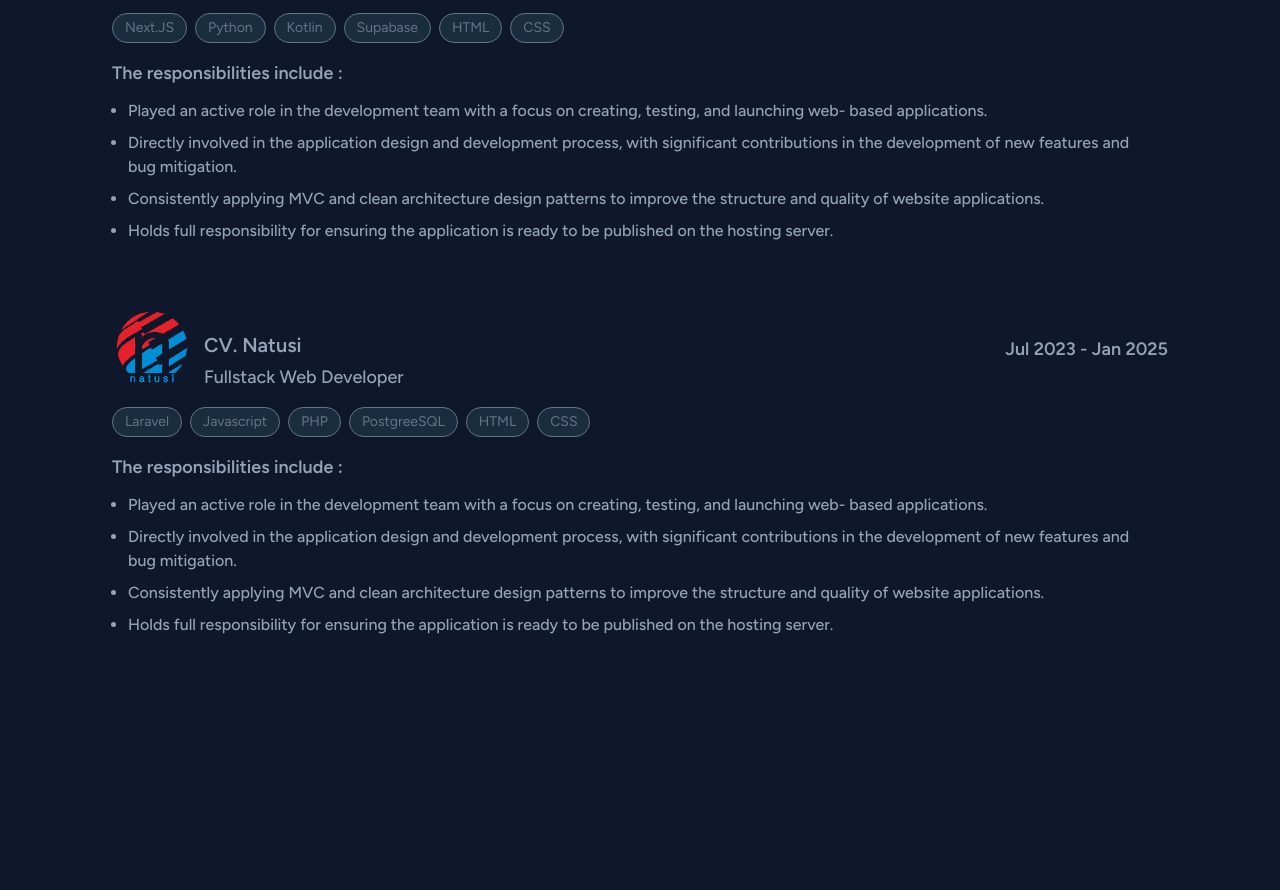
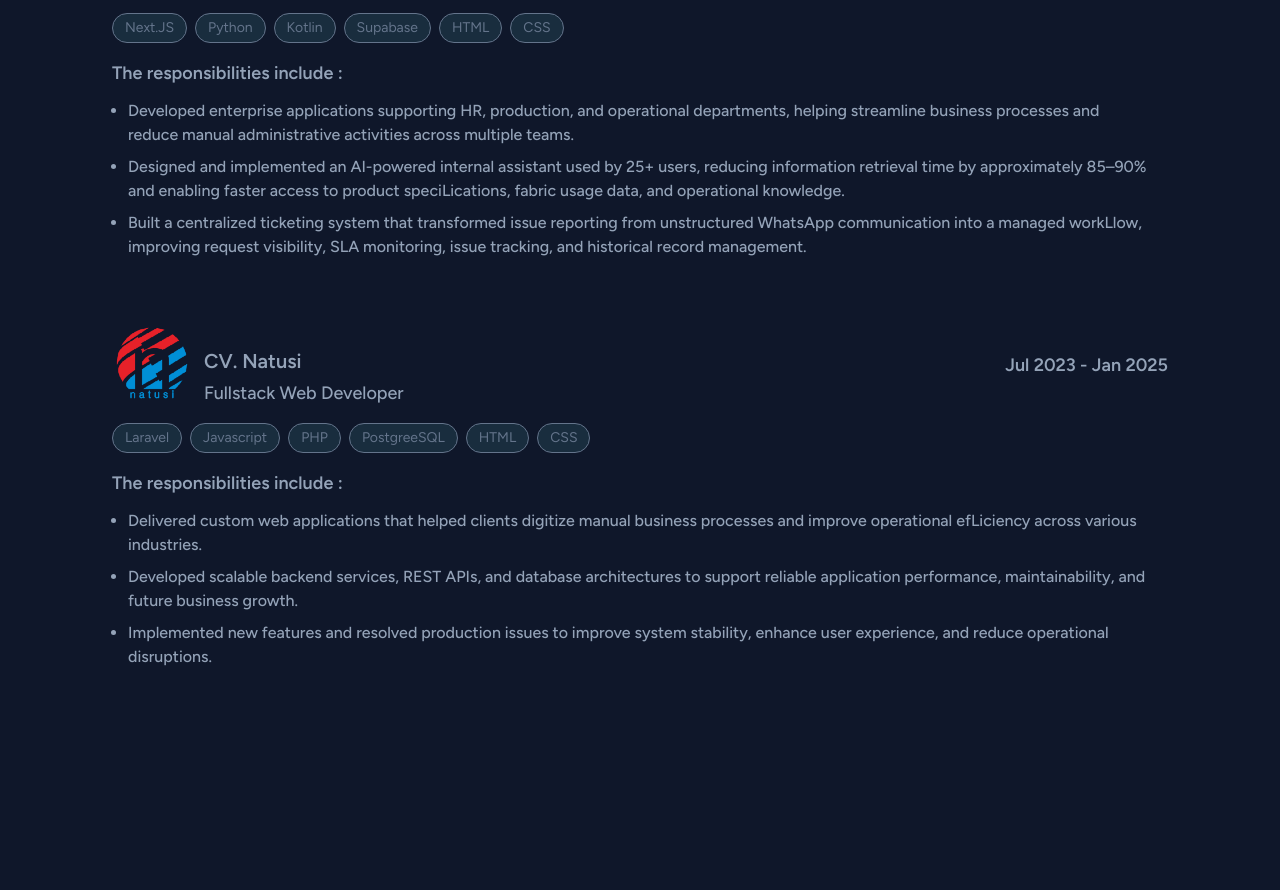
Before and after one commit to fatkhan05/fatkhan-akbar, a website: page index.html in a window 1280 px wide. Shown: the part 4203-5093 px from the top of the page. Drawn offline with Linux system fonts and the light colour scheme.

Commit message:
update description experience

```diff
--- a/index.html
+++ b/index.html
@@ -617,15 +617,15 @@
             <div class="space-y-3">
               <h3 class="font-semibold text-lg text-slate-400 mt-4">The responsibilities include :</h3>
               <ul class="list-disc space-y-2 mx-4">
-                <li class="font-medium text-md text-slate-400">Played an active role in the development team with a
-                  focus on creating, testing, and launching web- based applications.</li>
-                <li class="font-medium text-md text-slate-400">Directly involved in the application design and
-                  development process, with significant contributions in the development of new features and bug
-                  mitigation.</li>
-                <li class="font-medium text-md text-slate-400">Consistently applying MVC and clean architecture design
-                  patterns to improve the structure and quality of website applications.</li>
-                <li class="font-medium text-md text-slate-400">Holds full responsibility for ensuring the application is
-                  ready to be published on the hosting server.</li>
+                <li class="font-medium text-md text-slate-400">Developed enterprise applications supporting HR,
+                  production, and operational departments, helping streamline business processes and reduce manual
+                  administrative activities across multiple teams.</li>
+                <li class="font-medium text-md text-slate-400">Designed and implemented an AI-powered internal assistant
+                  used by 25+ users, reducing information retrieval time by approximately 85–90% and enabling faster
+                  access to product speciLications, fabric usage data, and operational knowledge.</li>
+                <li class="font-medium text-md text-slate-400">Built a centralized ticketing system that transformed
+                  issue reporting from unstructured WhatsApp communication into a managed workLlow, improving request
+                  visibility, SLA monitoring, issue tracking, and historical record management.</li>
               </ul>
             </div>
           </div>
@@ -671,15 +671,13 @@
             <div class="space-y-3">
               <h3 class="font-semibold text-lg text-slate-400 mt-4">The responsibilities include :</h3>
               <ul class="list-disc space-y-2 mx-4">
-                <li class="font-medium text-md text-slate-400">Played an active role in the development team with a
-                  focus on creating, testing, and launching web- based applications.</li>
-                <li class="font-medium text-md text-slate-400">Directly involved in the application design and
-                  development process, with significant contributions in the development of new features and bug
-                  mitigation.</li>
-                <li class="font-medium text-md text-slate-400">Consistently applying MVC and clean architecture design
-                  patterns to improve the structure and quality of website applications.</li>
-                <li class="font-medium text-md text-slate-400">Holds full responsibility for ensuring the application is
-                  ready to be published on the hosting server.</li>
+                <li class="font-medium text-md text-slate-400">Delivered custom web applications that helped clients
+                  digitize manual business processes and improve operational efLiciency across various industries.</li>
+                <li class="font-medium text-md text-slate-400">Developed scalable backend services, REST APIs, and
+                  database architectures to support reliable application performance, maintainability, and future
+                  business growth.</li>
+                <li class="font-medium text-md text-slate-400">Implemented new features and resolved production issues
+                  to improve system stability, enhance user experience, and reduce operational disruptions.</li>
               </ul>
             </div>
           </div>
```
